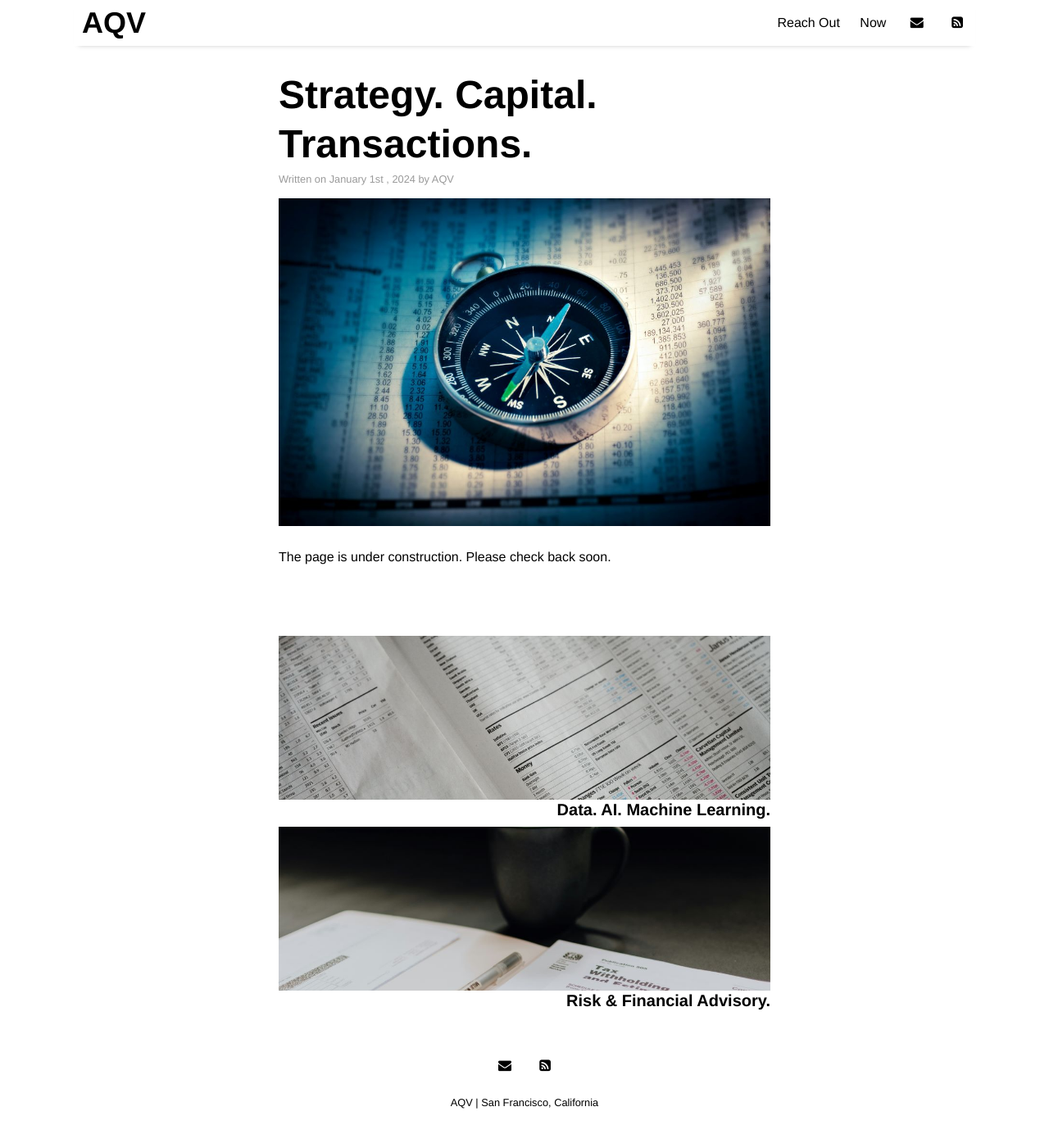
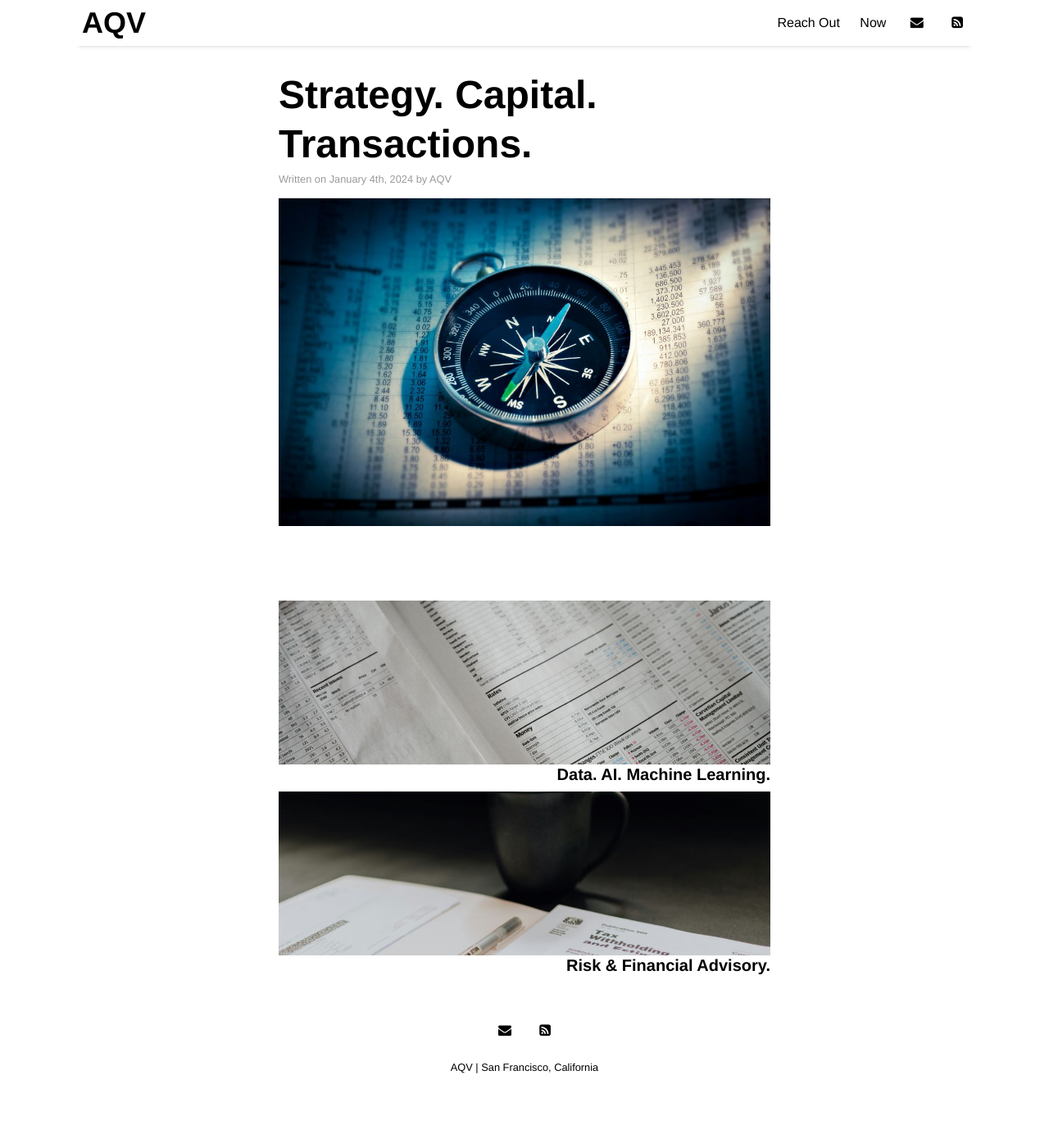
Before and after one commit to aqv-us/aqv-us, a Jekyll site: the page built from _posts/2024-01-04-strategy.md, in a window 1280 px wide and 1384 px high. Shown: the whole window at 82% size. Built offline with Jekyll 4.4.1, drawn with Linux system fonts in a browser that asks for light colours; nearby versions of some CDN libraries.

Commit message:
Update and rename 2024-01-01-strategy.md to 2024-01-04-strategy.md

```diff
--- a/_posts/2024-01-01-strategy.md
+++ b/_posts/2024-01-04-strategy.md
@@ -6,4 +6,3 @@ categories: resources
 tags: [documentation,sample]
 image: compass.jpg
 ---
-The page is under construction. Please check back soon.
```
